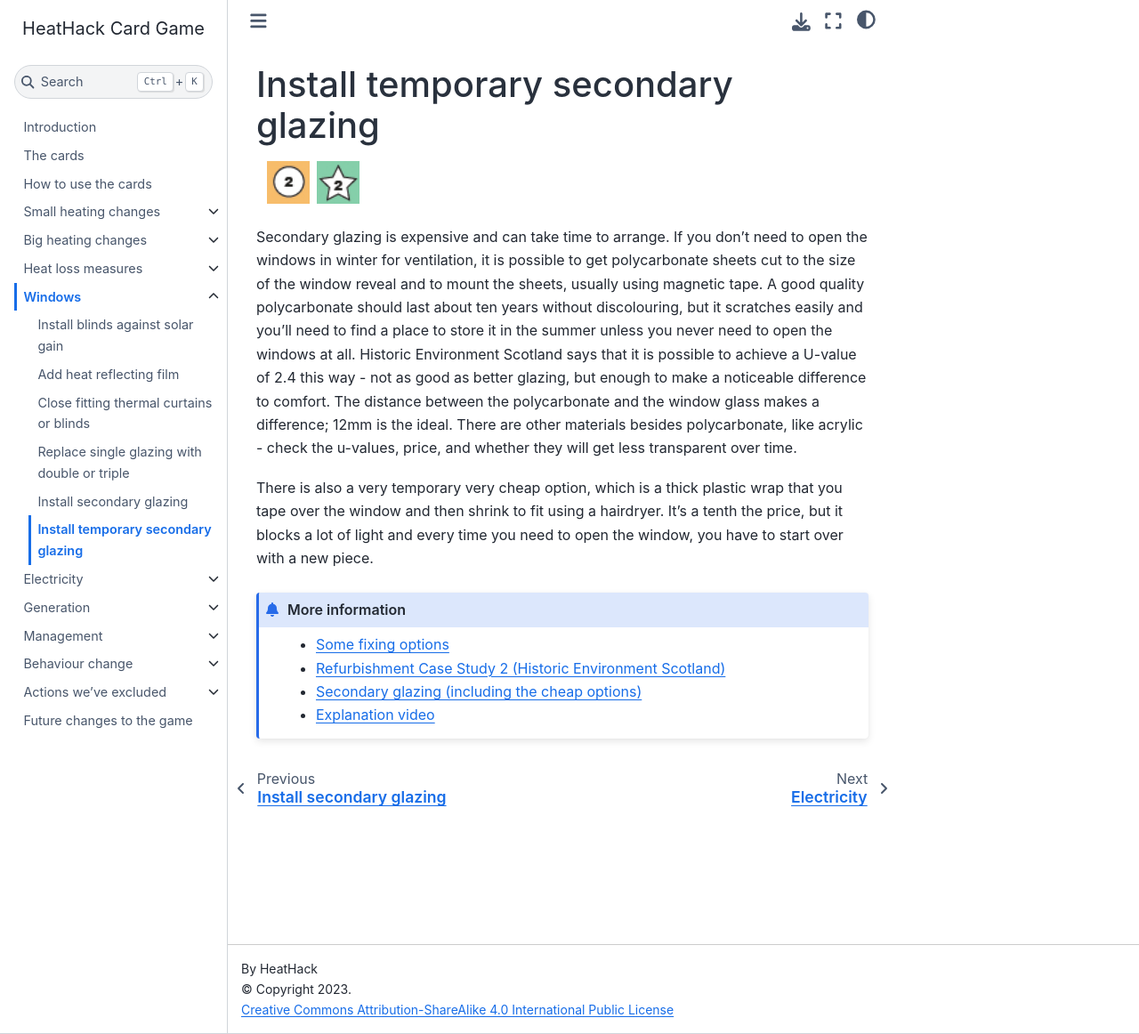
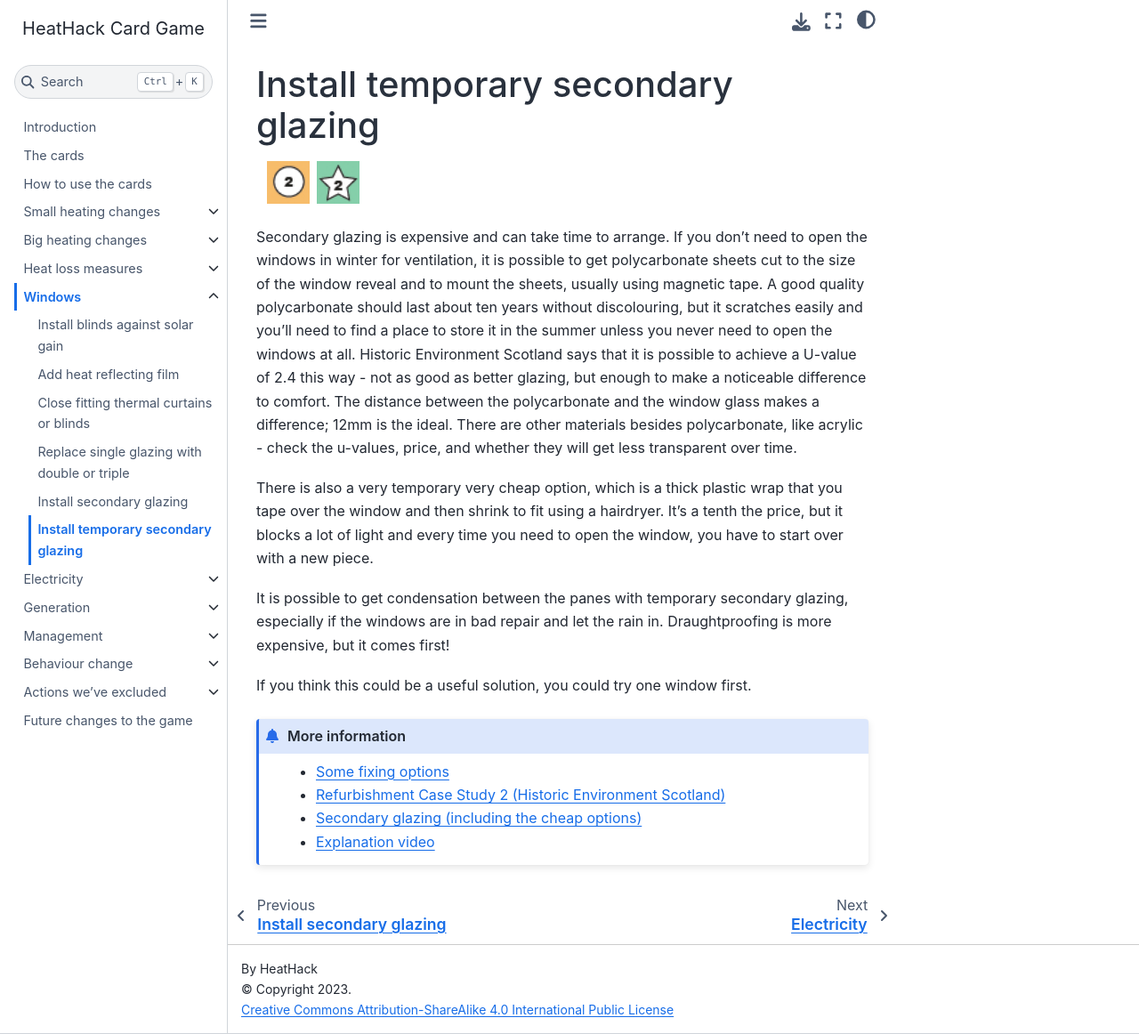
Before and after one commit to JeanCarletta/HeatHack-Card-Game, a Jupyter Book: the page built from windows/37-install-temporary-secondary-glazing.md, in a window 1280 px wide and 1162 px high. Shown: the whole window at 89% size. Built offline with Jupyter Book 1.0.4 settings and Sphinx 7.4.7 and the Sphinx Book theme 1.1.4, drawn with Linux system fonts in a browser that asks for light colours.

````diff
--- a/windows/37-install-temporary-secondary-glazing.md
+++ b/windows/37-install-temporary-secondary-glazing.md
@@ -25,6 +25,10 @@
 
 There is also a very temporary very cheap option, which is a thick plastic wrap that you tape over the window and then shrink to fit using a hairdryer.   It’s a tenth the price, but it blocks a lot of light and every time you need to open the window, you have to start over with a new piece.
 
+It is possible to get condensation between the panes with temporary secondary glazing, especially if the windows are in bad repair and let the rain in.  Draughtproofing is more expensive, but it comes first!
+
+If you think this could be a useful solution, you could try one window first.
+
 
 ```{admonition} More information
 - [Some fixing options](https://www.cse.org.uk/advice/advice-and-support/secondary-glazing)
````
Also changed, not shown: heat-loss-measures/25-insulate-the-roof.md (+1 -0 lines), windows/36-install-secondary-glazing.md (+14 -2 lines), 1 other file.
